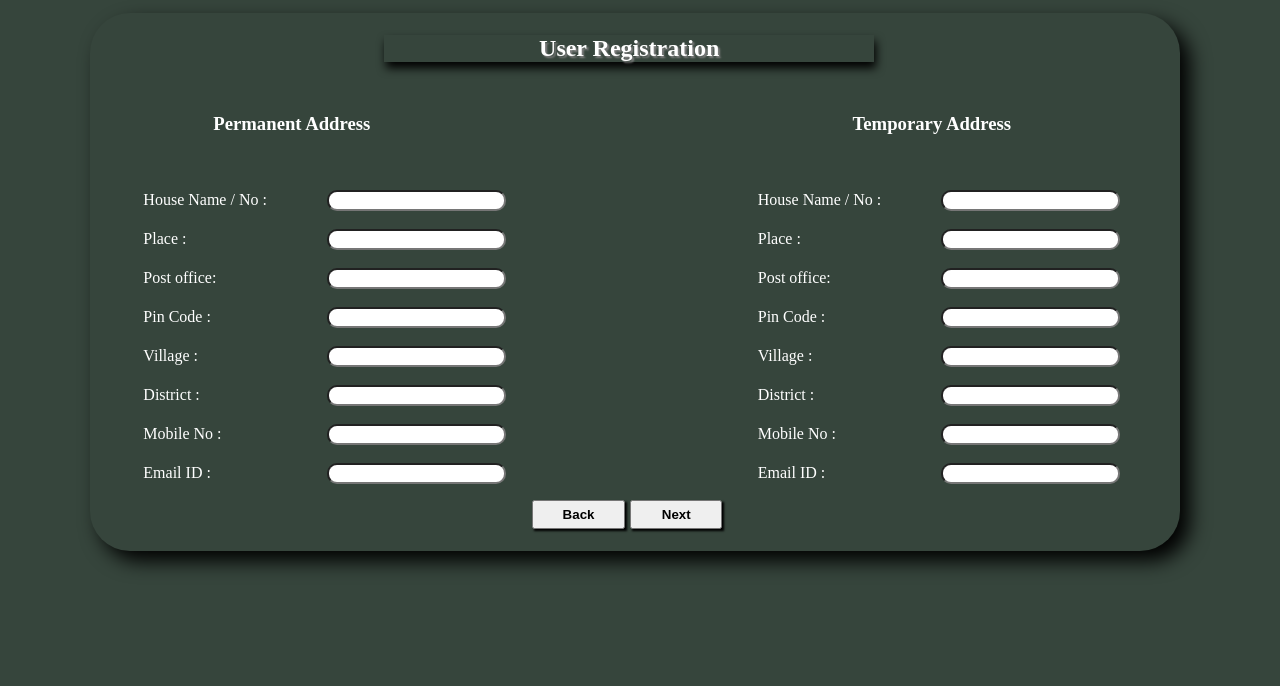
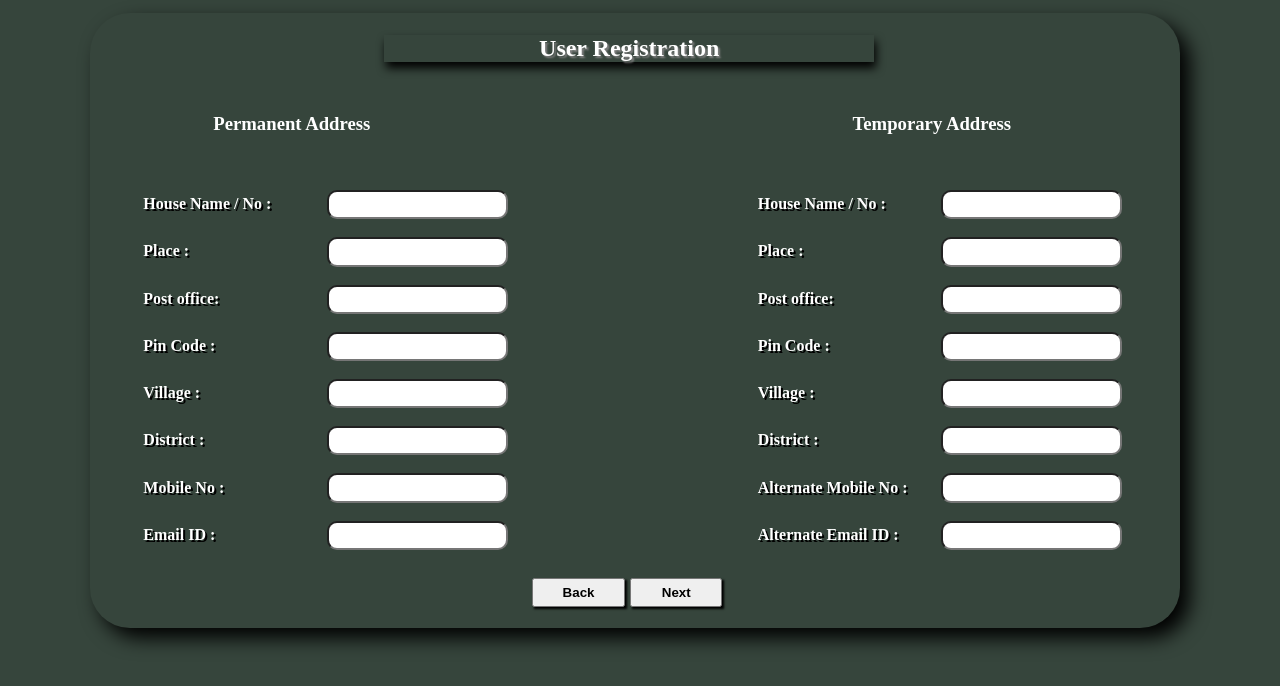
Before and after one commit to Shafi-Hub/vac-ppa, a Flask app: template templates/signup_addr_info.html in a window 1280 px wide. Shown: the top 686 px of the page. Run offline with Flask 2, Linux system fonts and the light colour scheme; the template is opened without the code that fills it, so the values that code supplies are empty.

```diff
--- a/Modules/SignUp/signup.py
+++ b/Modules/SignUp/signup.py
@@ -2,10 +2,10 @@ from flask import Flask, render_template, url_for, flash, redirect, request
 from markupsafe import escape
 from mysql.connector import connect
 
-mydb = connect(host='localhost', user='root', password='SHA', database='demo1')
+mydb = connect(host='localhost', user='root', password='SHA@123', database='demo1')
 mycursor = mydb.cursor()
 
-def signup_form_submit():
+def signup_form_Personal_info():
 
    F_NAME = escape(request.form["fname_input"])
    L_NAME = escape(request.form["lname_input"])
--- a/main.py
+++ b/main.py
@@ -1,5 +1,5 @@
 from flask import Flask, render_template, url_for, flash, redirect, request
-from Modules.SignUp.signup import signup_form_submit
+from Modules.SignUp.signup import signup_form_Personal_info
 
 vac = Flask(__name__)
 vac.secret_key = b'shdihdwq$%%^&^%fhkhjhk&(*)&*(&^&$%%#$%$#^VKJGVJGFVGJVFJHBK'
@@ -12,7 +12,7 @@ def home_page_():
 @vac.route('/sign_up/', methods=['GET', 'POST'])
 def signup_():
     if request.method == 'POST':
-        signup_form_submit()
+        signup_form_Personal_info()
         return render_template('signup_addr_info.html')
     else:
         return render_template('signup_personal_info.html')
--- a/static/signup_addr_info.css
+++ b/static/signup_addr_info.css
@@ -6,7 +6,7 @@ body{
 #signup_personl_info_content{
     width: 90%;
     position: relative;
-    padding-bottom: 43%;
+    padding-bottom: 50%;
 }
 
 h3 {
@@ -38,6 +38,8 @@ h3 {
     }
 
 .lbl3 {
+     font-weight: bold;
+     text-shadow: 2px 2px black;
      width: 36%;
      height: 3%;
      color: white;
@@ -48,10 +50,11 @@ h3 {
      margin-left: 5%;
      }
 
+
 .txt3{
      width: 34%;
-     height: 3%;
-     padding: .2% .1%;
+     height: 4%;
+     padding: 1% .3%;
      border-radius: 10px;
      position: relative;
      top: 20%;
@@ -59,8 +62,10 @@ h3 {
      }
 
 .lbl4 {
+     font-weight: bold;
+     text-shadow: 2px 2px black;
      width: 36%;
-     height: 3%;
+     height: 4%;
      color: white;
      display: inline-block;
      position: relative;
@@ -72,7 +77,7 @@ h3 {
 .txt4 {
      width: 34%;
      height: 3%;
-     padding: .2% .1%;
+     padding: 1% .3%;
      border-radius: 10px;
      position: relative;
      top: 10%;
@@ -82,7 +87,7 @@ h3 {
 .btn_signup_addr {
      width: 18%;
      margin-left: .3%;
-     margin-top: -.5%;
+     margin-top: 2%;
      padding: 1% .5%;
 }
 
--- a/static/signup_personal_info.css
+++ b/static/signup_personal_info.css
@@ -6,9 +6,8 @@ body {
       border-radius: 40px;
       margin: 1% 7%;
        padding: 2px 1px;
+      }
 
-
-}
 
 #signup_head {
       margin-left: 27%;
@@ -132,7 +131,7 @@ button{
       top: 1%;
       left: 50%;
       margin-top: .25%;
-      margin-bottom: .5%;
+      margin-bottom: 5%;
       font-weight: bold;
       box-shadow: 2px 2px 2px black;
 }
--- a/templates/signup_addr_info.html
+++ b/templates/signup_addr_info.html
@@ -49,9 +49,9 @@
               <input type="text" id="Village_Name" name="Village_input" class="txt4" ><br><br>
               <label for='District_Name' id='District_label' class="lbl4"> District : </label>
               <input type="text" id="District_Name" name="District_input" class="txt4" ><br><br>
-              <label for='MObile_No' id='Mobile_No_label' class="lbl4"> Mobile No : </label>
+              <label for='MObile_No' id='Mobile_No_label' class="lbl4"> Alternate Mobile No : </label>
               <input type="text" id="Mobile_No" name="Mobile_No_input" class="txt4" ><br><br>
-              <label for='Email_Id' id='Email_label' class="lbl4"> Email ID : </label>
+              <label for='Email_Id' id='Email_label' class="lbl4"> Alternate Email ID : </label>
               <input type="text" id="Email_Id" name="Email_input" class="txt4" ><br><br>
           </div>
         {% endblock %}
```
